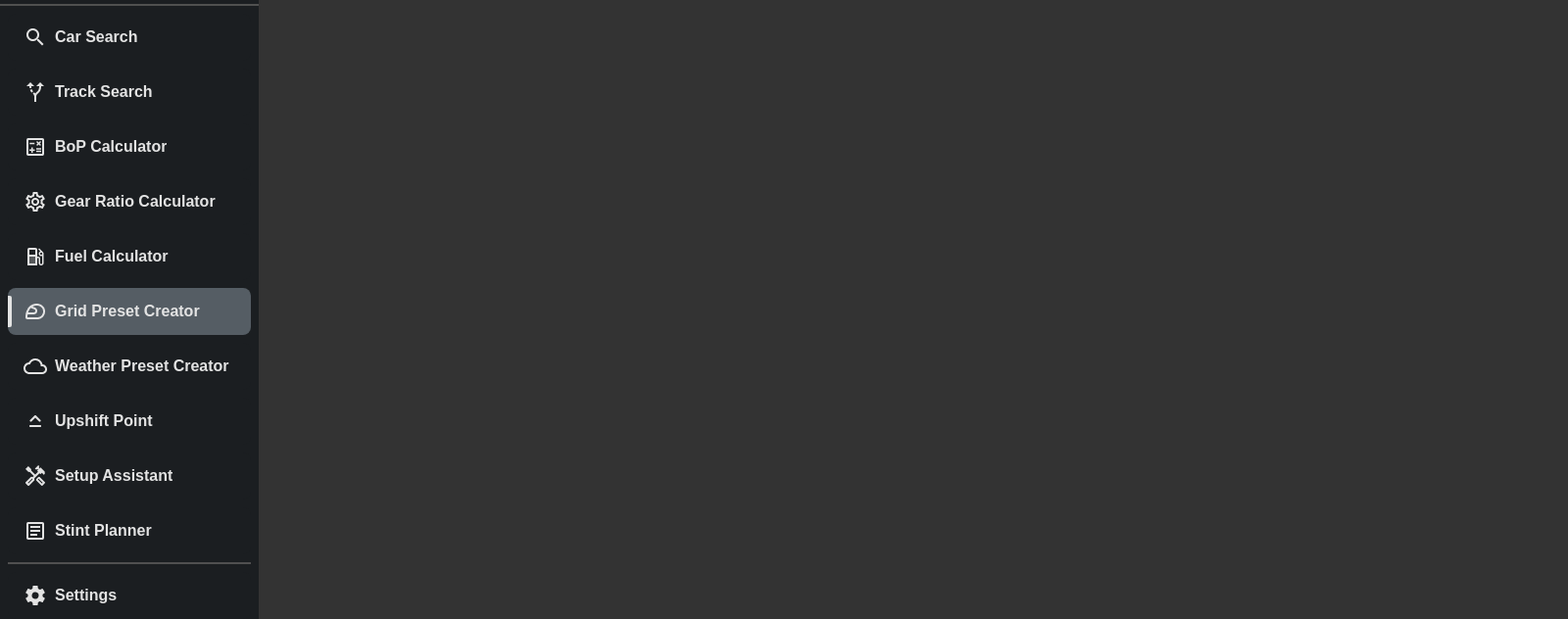
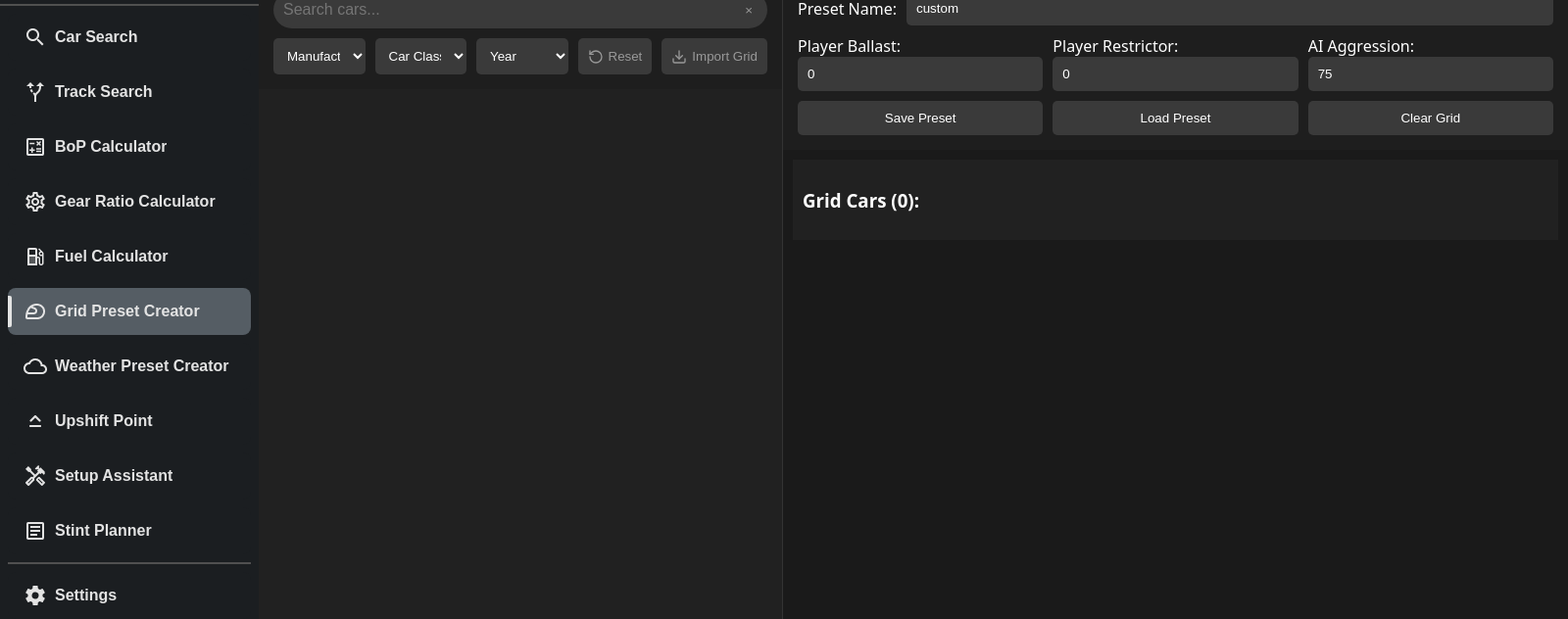
Before and after one commit to wikti11/Simracing-Companion, an Electron app: page renderer/grid-preset-creator.html in a window 1600 px wide. Shown: the part 168-800 px from the top of the page at 98% size. Drawn offline with Linux system fonts and the light colour scheme; a web font is replaced by a local one.

Commit message:
grid creator init

```diff
--- /dev/null
+++ b/renderer/css/grid-preset-creator.css
@@ -0,0 +1,223 @@
+/* Grid Preset Creator Specific Styles */
+.grid-preset-container {
+    width: 100%;
+    height: 100%;
+    background-color: #212121;
+    color: white;
+    display: flex;
+    flex-direction: column;
+}
+
+.preset-tabs {
+    display: flex;
+    background-color: #1a1a1a;
+    border-bottom: 1px solid #333;
+}
+
+.tab {
+    flex: 1;
+    padding: 10px;
+    background-color: #1a1a1a;
+    color: #999;
+    border: none;
+    cursor: pointer;
+    transition: all 0.3s ease;
+}
+
+.tab.active {
+    background-color: #333;
+    color: white;
+}
+
+.tab-content {
+    display: none;
+    flex: 1;
+    overflow: hidden;
+}
+
+.tab-content.active {
+    display: block;
+}
+
+.grid-layout {
+    display: flex;
+    height: 100%;
+}
+
+.left-panel {
+    width: 40%;
+    border-right: 1px solid #333;
+    display: flex;
+    flex-direction: column;
+}
+
+.right-panel {
+    width: 60%;
+    display: flex;
+    flex-direction: column;
+}
+
+.search-container {
+    padding: 15px;
+    background-color: #1e1e1e;
+}
+
+.search-bar {
+    display: flex;
+    background-color: #3a3a3a;
+    border-radius: 20px;
+    margin-bottom: 10px;
+}
+
+.search-bar input {
+    flex: 1;
+    background: transparent;
+    border: none;
+    color: white;
+    padding: 10px;
+    font-size: 16px;
+}
+
+.search-bar button {
+    background: transparent;
+    border: none;
+    color: #999;
+    padding: 0 15px;
+    cursor: pointer;
+}
+
+.filter-container {
+    display: flex;
+    gap: 10px;
+    margin-top: 10px;
+}
+
+.filter-group {
+    flex: 1;
+}
+
+.filter-select {
+    width: 100%;
+    background-color: #3a3a3a;
+    color: white;
+    border: none;
+    padding: 10px;
+    border-radius: 5px;
+}
+
+.reset-button, .import-grid-btn {
+    background-color: #3a3a3a;
+    color: #999;
+    border: none;
+    padding: 10px;
+    border-radius: 5px;
+    display: flex;
+    align-items: center;
+    gap: 5px;
+    cursor: pointer;
+}
+
+.car-list-container {
+    flex: 1;
+    overflow-y: auto;
+    padding: 10px;
+}
+
+.grid-controls {
+    padding: 15px;
+    background-color: #1e1e1e;
+    display: flex;
+    flex-direction: column;
+    gap: 10px;
+}
+
+.preset-name-container {
+    display: flex;
+    align-items: center;
+    gap: 10px;
+}
+
+.preset-name-container input {
+    flex: 1;
+    background-color: #3a3a3a;
+    color: white;
+    border: none;
+    padding: 10px;
+    border-radius: 5px;
+}
+
+.grid-settings {
+    display: flex;
+    gap: 10px;
+}
+
+.setting {
+    flex: 1;
+    display: flex;
+    flex-direction: column;
+}
+
+.setting input {
+    background-color: #3a3a3a;
+    color: white;
+    border: none;
+    padding: 10px;
+    border-radius: 5px;
+}
+
+.grid-actions {
+    display: flex;
+    gap: 10px;
+}
+
+.grid-actions button {
+    flex: 1;
+    background-color: #3a3a3a;
+    color: white;
+    border: none;
+    padding: 10px;
+    border-radius: 5px;
+    cursor: pointer;
+}
+
+.grid-list-container {
+    flex: 1;
+    overflow-y: auto;
+    padding: 10px;
+    background-color: #1a1a1a;
+}
+
+.grid-header {
+    padding: 10px;
+    background-color: #212121;
+}
+
+.championship-creator-tab .placeholder {
+    display: flex;
+    justify-content: center;
+    align-items: center;
+    height: 100%;
+    color: #999;
+}
+
+/* Custom scrollbar */
+.car-list-container::-webkit-scrollbar,
+.grid-list-container::-webkit-scrollbar {
+    width: 8px;
+}
+
+.car-list-container::-webkit-scrollbar-track,
+.grid-list-container::-webkit-scrollbar-track {
+    background: #1a1a1a;
+}
+
+.car-list-container::-webkit-scrollbar-thumb,
+.grid-list-container::-webkit-scrollbar-thumb {
+    background: #3a3a3a;
+    border-radius: 5px;
+}
+
+.car-list-container::-webkit-scrollbar-thumb:hover,
+.grid-list-container::-webkit-scrollbar-thumb:hover {
+    background: #4a4a4a;
+}
--- a/renderer/grid-preset-creator.html
+++ b/renderer/grid-preset-creator.html
@@ -5,6 +5,8 @@
     <meta name="viewport" content="width=device-width, initial-scale=1.0">
     <title>Simracing Companion</title>
     <link rel="stylesheet" href="css/style.css">
+
+    <link rel="stylesheet" href="css/grid-preset-creator.css">
     <link href="https://fonts.googleapis.com/css2?family=Nanum+Brush+Script&display=swap" rel="stylesheet">
 </head>
 <div class="top-bar">
@@ -95,10 +97,108 @@
             </div>
         </div>
     </div>
-    <div class="content">
+    <div class="grid-preset-container">
+        <div class="preset-tabs">
+            <button class="tab active" data-tab="grid-creator">Grid Creator</button>
+            <button class="tab" data-tab="championship-creator">Championship Creator</button>
+        </div>
+
+        <div class="tab-content active" id="grid-creator-tab">
+            <div class="grid-layout">
+                <div class="left-panel">
+                    <div class="search-container">
+                        <div class="search-bar">
+                            <input type="text" id="car-search" placeholder="Search cars...">
+                            <button class="search-clear">×</button>
+                        </div>
+                        <div class="filter-container">
+                            <div class="filter-group">
+                                <select class="filter-select" id="manufacturer-filter">
+                                    <option value="">Manufacturer</option>
+                                    <!-- Manufacturers will be populated dynamically -->
+                                </select>
+                            </div>
+                            <div class="filter-group">
+                                <select class="filter-select" id="car-class-filter">
+                                    <option value="">Car Class</option>
+                                    <!-- Car classes will be populated dynamically -->
+                                </select>
+                            </div>
+                            <div class="filter-group">
+                                <select class="filter-select" id="year-filter">
+                                    <option value="">Year</option>
+                                    <!-- Years will be populated dynamically -->
+                                </select>
+                            </div>
+                            <button class="reset-button" id="reset-filters">
+                                <svg xmlns="http://www.w3.org/2000/svg" width="16" height="16" viewBox="0 0 24 24" fill="none" stroke="currentColor" stroke-width="2" stroke-linecap="round" stroke-linejoin="round">
+                                    <path d="M3 12a9 9 0 1 0 9-9 9.75 9.75 0 0 0-6.74 2.74L3 8"/>
+                                    <path d="M3 3v5h5"/>
+                                </svg>
+                                Reset
+                            </button>
+                            <button class="import-grid-btn" id="import-grid">
+                                <svg xmlns="http://www.w3.org/2000/svg" width="16" height="16" viewBox="0 0 24 24" fill="none" stroke="currentColor" stroke-width="2" stroke-linecap="round" stroke-linejoin="round">
+                                    <path d="M21 15v4a2 2 0 0 1-2 2H5a2 2 0 0 1-2-2v-4"/>
+                                    <polyline points="7 10 12 15 17 10"/>
+                                    <line x1="12" y1="15" x2="12" y2="3"/>
+                                </svg>
+                                Import Grid
+                            </button>
+                        </div>
+                    </div>
+                    <div class="car-list-container" id="car-list">
+                        <!-- Cars will be dynamically added here -->
+                    </div>
+                </div>
+                <div class="right-panel">
+                    <div class="grid-controls">
+                        <div class="preset-name-container">
+                            <label for="preset-name">Preset Name:</label>
+                            <input type="text" id="preset-name" value="custom">
+                        </div>
+                        <div class="grid-settings">
+                            <div class="setting">
+                                <label for="player-ballast">Player Ballast:</label>
+                                <input type="number" id="player-ballast" min="0" max="500" value="0">
+                            </div>
+                            <div class="setting">
+                                <label for="player-restrictor">Player Restrictor:</label>
+                                <input type="number" id="player-restrictor" min="0" max="100" value="0">
+                            </div>
+                            <div class="setting">
+                                <label for="ai-aggression">AI Aggression:</label>
+                                <input type="number" id="ai-aggression" min="0" max="100" value="75">
+                            </div>
+                        </div>
+                        <div class="grid-actions">
+                            <button id="save-preset">Save Preset</button>
+                            <button id="load-preset">Load Preset</button>
+                            <button id="clear-grid">Clear Grid</button>
+                        </div>
+                    </div>
+                    <div class="grid-list-container">
+                        <div class="grid-header">
+                            <h3>Grid Cars (<span id="grid-car-count">0</span>):</h3>
+                        </div>
+                        <div id="grid-list">
+                            <!-- Grid cars will be dynamically added here -->
+                        </div>
+                    </div>
+                </div>
+            </div>
+        </div>
+
+        <div class="tab-content" id="championship-creator-tab">
+            <!-- Championship Creator content will be added later -->
+            <div class="placeholder">
+                <p>Championship Creator coming soon...</p>
+            </div>
+        </div>
 
     </div>
-</div>
+
+    <script src="grid-preset-creator.js"></script>
     <script src="js/sidebar.js"></script>
 </body>
 </html>
```
Also changed, not shown: renderer/js/grid-preset-creator.js (added, +176 -0 lines).
